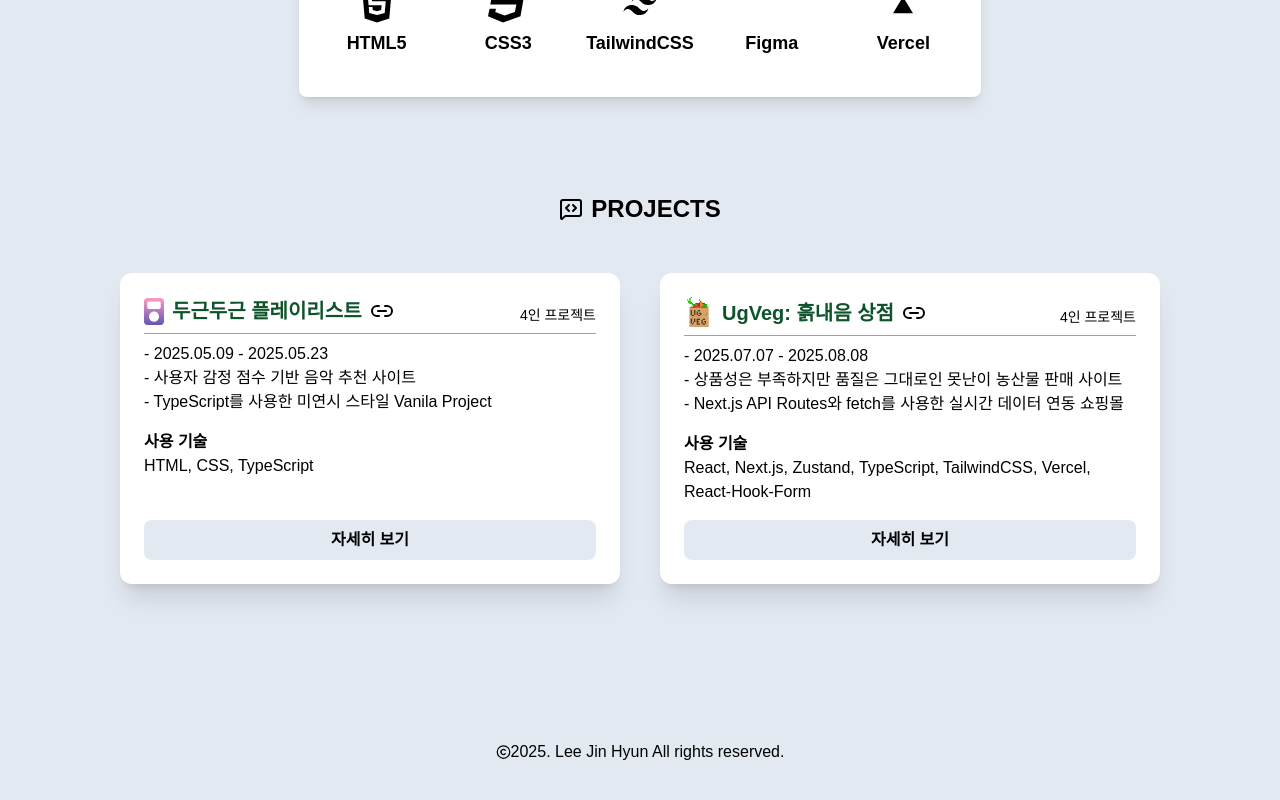
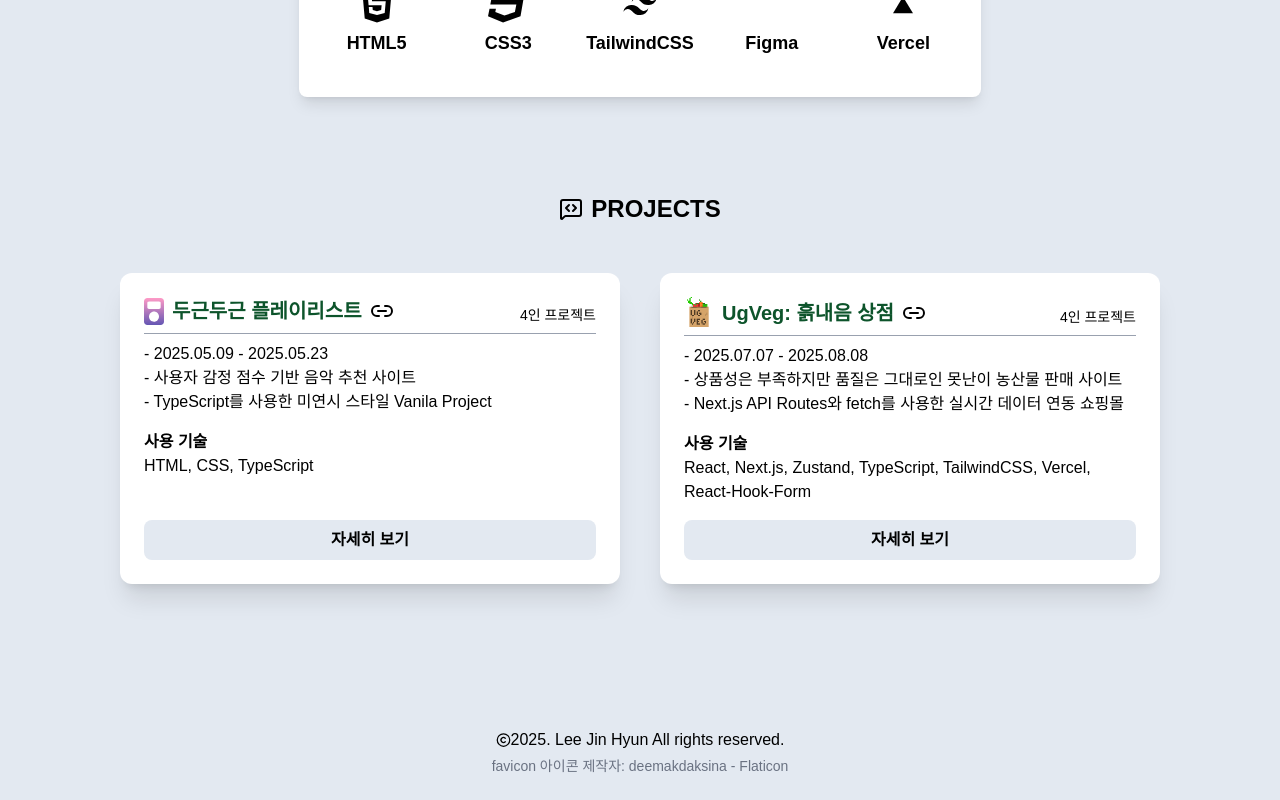
Before and after one commit to imnotpossib1e/Portfolio, a Next.js app: page / in a window 1280 px wide. Shown: the part 919-1719 px from the top of the page. Built offline with nearby package versions, Linux system fonts and the light colour scheme; some icons are missing; a web font is replaced by a local one.

Commit message:
💄 style: 푸터 저작권 표시 수정

```diff
--- a/src/components/Footer.tsx
+++ b/src/components/Footer.tsx
@@ -2,8 +2,11 @@ import { Copyright } from "lucide-react";
 
 export default function Footer() {
   return (
-    <footer className="flex justify-center items-center h-24">
-      <Copyright width={15} /> 2025. Lee Jin Hyun All rights reserved.
+    <footer className="flex flex-col justify-center items-center h-24">
+      <div className="flex">
+        <Copyright width={15} /> <span>2025. Lee Jin Hyun All rights reserved.</span>
+      </div>
+      <span className="mt-1 text-sm text-gray-500">favicon 아이콘 제작자: deemakdaksina - Flaticon </span>
     </footer>
   );
 }
```
